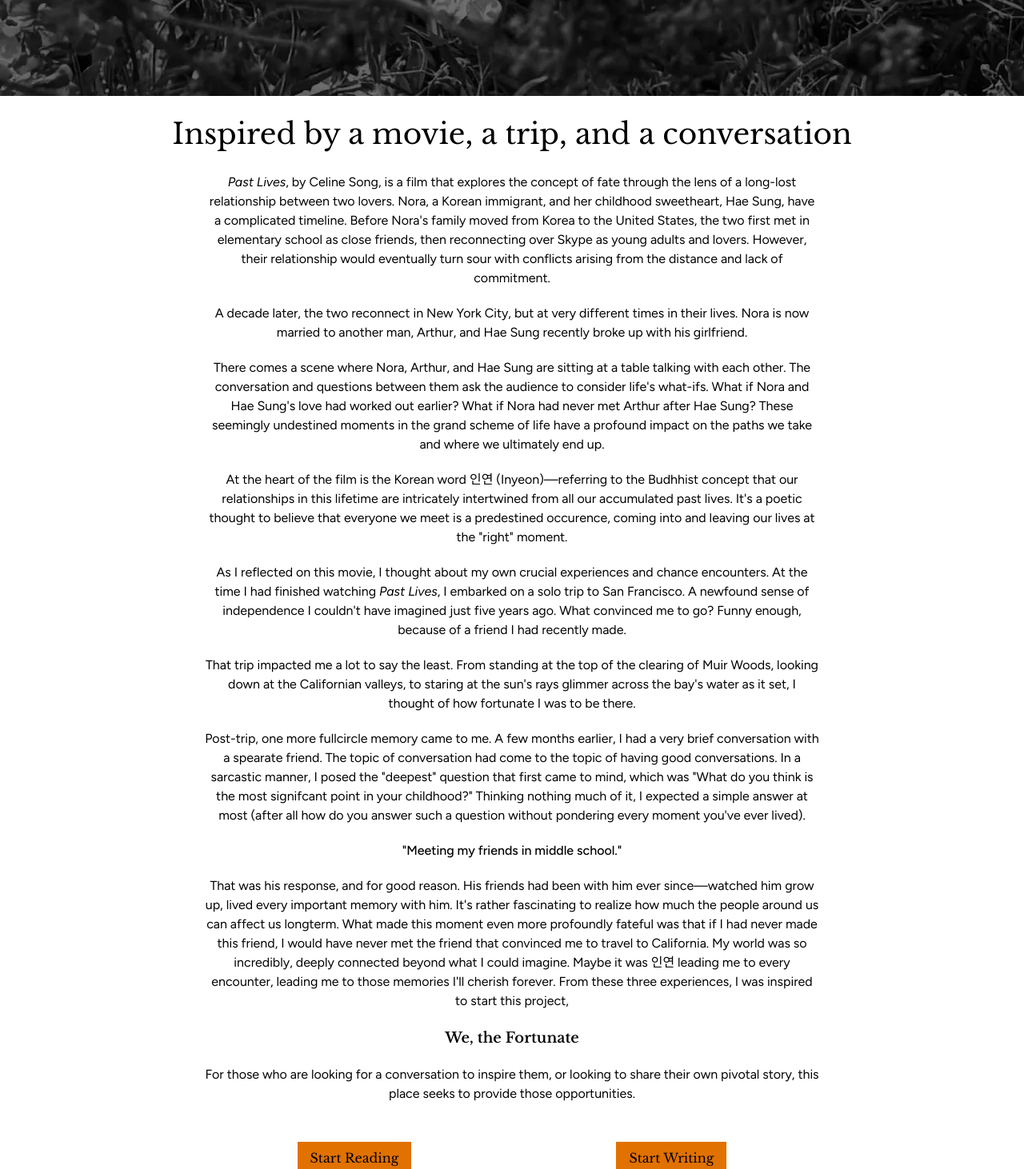
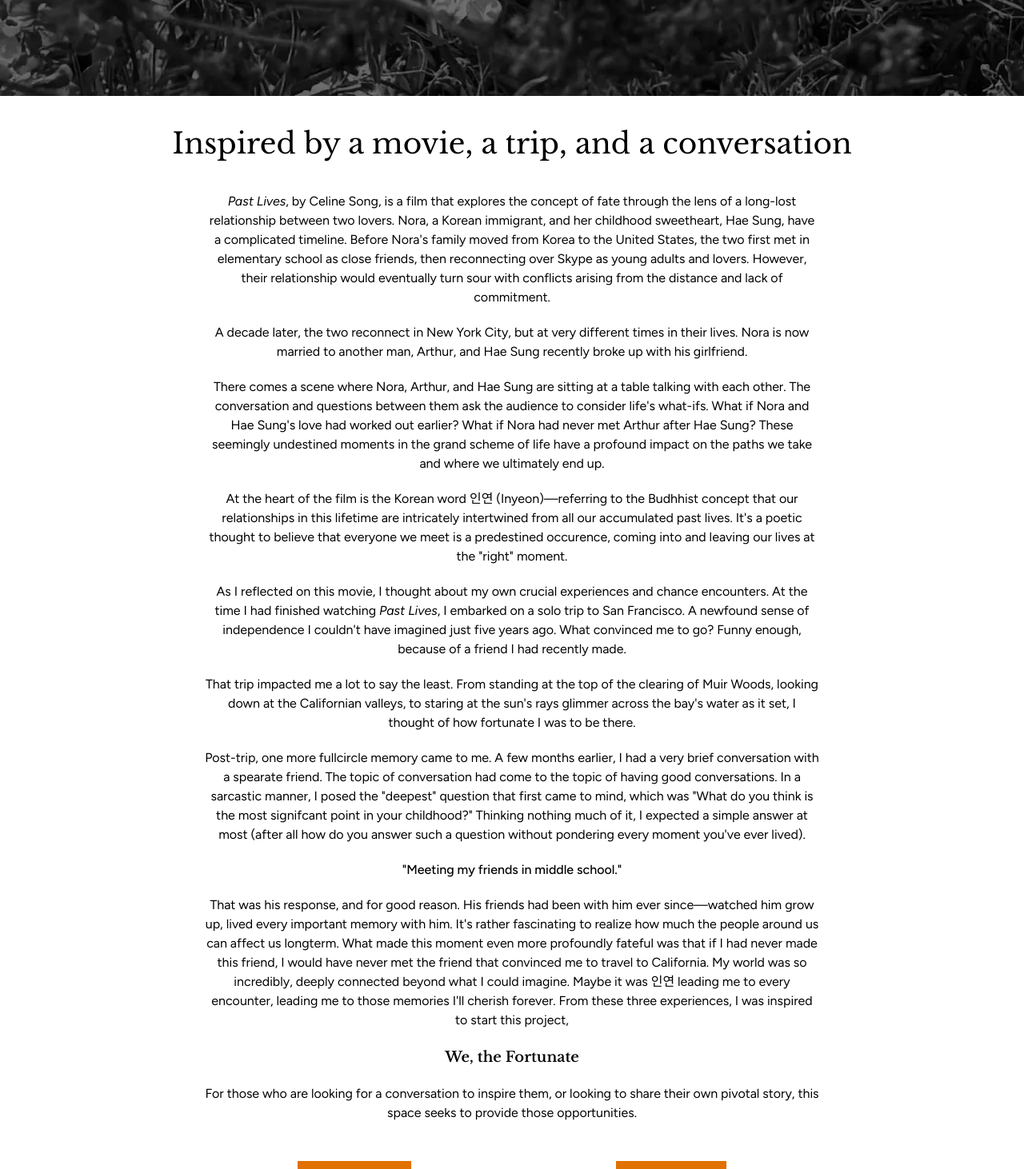
Before and after one commit to pzhang8751/fortunate, a React (Vite) app in the folder frontend/: page / in a window 1280 px wide. Shown: the part 640-2102 px from the top of the page at 80% size. Built offline with nearby package versions, Linux system fonts and the light colour scheme.

Commit message:
tiny visual changes

```diff
--- a/frontend/src/App.jsx
+++ b/frontend/src/App.jsx
@@ -7,8 +7,8 @@ function App() {
         <h1 className="text-5xl sm:text-7xl md:text-8xl font-semibold">We, the Fortunate</h1>
         <h2 className="mt-3 text-xl md:text-3xl">Fateful encounters create lifelong changes</h2>
       </section>
-      <section className="mt-2 mb-10 px-5 py-5 text-center flex flex-col place-items-center gap-y-5 [&_p]:w-[80vw] [&_p]:lg:w-[60vw]">
-        <h3 className="text-2xl md:text-4xl mb-2">Inspired by a movie, a trip, and a conversation</h3>
+      <section className="mb-10 px-5 py-5 text-center flex flex-col place-items-center gap-y-5 [&_p]:w-[80vw] [&_p]:lg:w-[60vw]">
+        <h3 className="text-2xl md:text-4xl my-5">Inspired by a movie, a trip, and a conversation</h3>
         <p><span className="italic">Past Lives</span>, by Celine Song, is a film that explores the concept of fate through the lens of a long-lost relationship between two lovers. Nora, a Korean immigrant, and her childhood sweetheart, Hae Sung, have a complicated timeline. Before Nora's family moved from Korea to the United States, the two first met in elementary school as close friends, then reconnecting over Skype as young adults and lovers. However, their relationship would eventually turn sour with conflicts arising from the distance and lack of commitment.</p>
         <p>A decade later, the two reconnect in New York City, but at very different times in their lives. Nora is now married to another man, Arthur, and Hae Sung recently broke up with his girlfriend. </p>
         <p>There comes a scene where Nora, Arthur, and Hae Sung are sitting at a table talking with each other. The conversation and questions between them ask the audience to consider life's what-ifs. What if Nora and Hae Sung's love had worked out earlier? What if Nora had never met Arthur after Hae Sung? These seemingly undestined moments in the grand scheme of life have a profound impact on the paths we take and where we ultimately end up.</p>
@@ -19,7 +19,7 @@ function App() {
         <p className="font-medium">"Meeting my friends in middle school."</p>
         <p>That was his response, and for good reason. His friends had been with him ever since&mdash;watched him grow up, lived every important memory with him. It's rather fascinating to realize how much the people around us can affect us longterm. What made this moment even more profoundly fateful was that if I had never made this friend, I would have never met the friend that convinced me to travel to California. My world was so incredibly, deeply connected beyond what I could imagine. Maybe it was 인연 leading me to every encounter, leading me to those memories I'll cherish forever. From these three experiences, I was inspired to start this project,</p>
         <p className="font-semibold font-libre text-lg">We, the Fortunate</p>
-        <p>For those who are looking for a conversation to inspire them, or looking to share their own pivotal story, this place seeks to provide those opportunities.</p>
+        <p>For those who are looking for a conversation to inspire them, or looking to share their own pivotal story, this space seeks to provide those opportunities.</p>
         <div className="mt-7 flex flex-row gap-[20vw] *:px-4 *:py-2 *:bg-amber-600 *:hover:cursor-pointer *:hover:scale-90 *:duration-200 *:ease-in-out font-libre *:transition-all *:hover:bg-amber-700">
           <Link to="/read">Start Reading</Link>
           <Link to="/write">Start Writing</Link>
```
